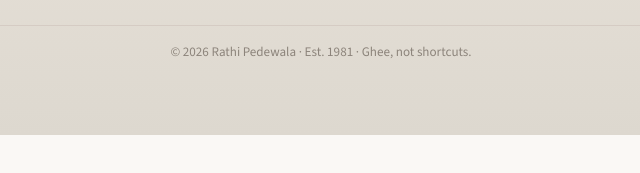
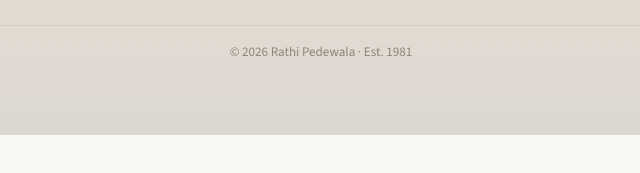
Before and after one commit to lakhan9/Rathi-Pedewala, a plain HTML site: page index.html in a window 1280 px wide. Shown: the part 6100-6273 px from the top of the page, 319-959 px from the left. Drawn offline with nearby package versions, Linux system fonts and the light colour scheme; files whose address does not match are found by name.

Commit message:
Update index.html

```diff
--- a/index.html
+++ b/index.html
@@ -1614,7 +1614,7 @@
         <p style="margin: 0; font-size: 0.88rem; color: var(--ink-muted);">Typically 7am – 11pm — confirm on WhatsApp before you travel.</p>
       </div>
     </div>
-    <p class="footer-bottom">© <span id="y"></span> Rathi Pedewala · Est. 1981 · Ghee, not shortcuts.</p>
+    <p class="footer-bottom">© <span id="y"></span> Rathi Pedewala · Est. 1981 </p>
   </footer>
 
   <div class="order-sticky">
```
